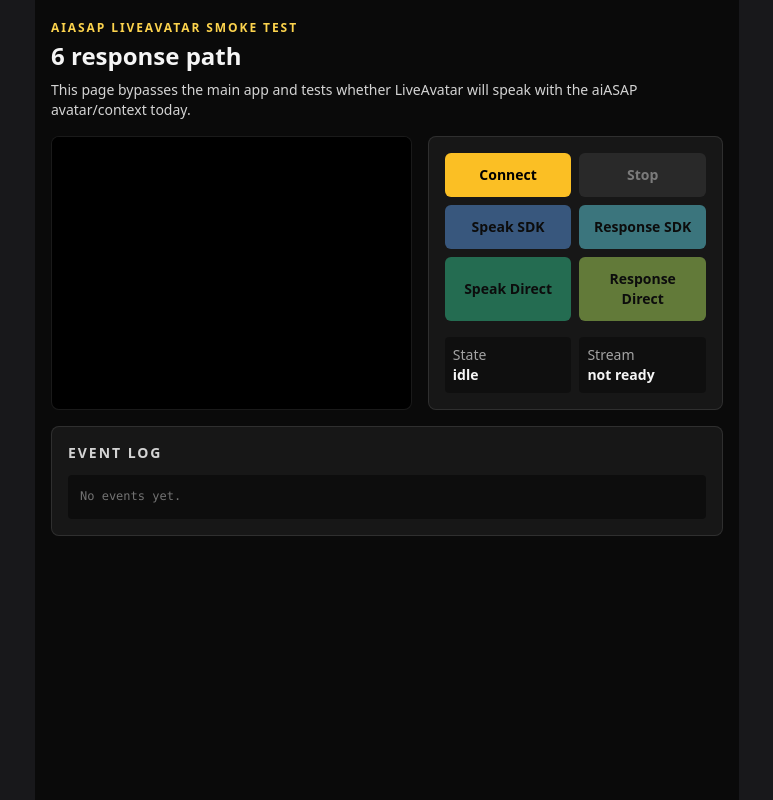
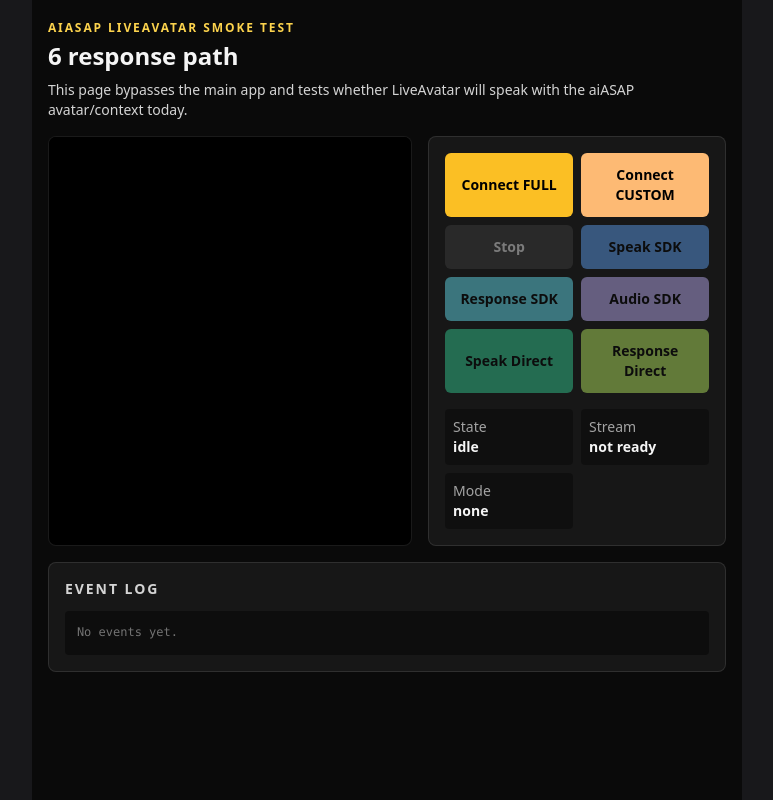
Before and after one commit to SGDietz/aiASAP, a Next.js app: page /liveavatar-smoke in a window 1280 px wide. Shown: the whole page, without its empty margins (253-1026 px from the left). Built offline with nearby package versions, Linux system fonts and the light colour scheme.

Commit message:
Add custom audio LiveAvatar smoke path

```diff
--- a/app/liveavatar-smoke/smoke-client.tsx
+++ b/app/liveavatar-smoke/smoke-client.tsx
@@ -38,6 +38,9 @@ export function LiveAvatarSmokeClient() {
   const [state, setState] = useState<string>("idle");
   const [connected, setConnected] = useState(false);
   const [streamReady, setStreamReady] = useState(false);
+  const [sessionMode, setSessionMode] = useState<"FULL" | "CUSTOM" | null>(
+    null,
+  );
 
   const canSpeak = connected && streamReady;
 
@@ -57,7 +60,7 @@ export function LiveAvatarSmokeClient() {
     };
   }, []);
 
-  async function connect() {
+  async function connect(mode: "FULL" | "CUSTOM") {
     if (sessionRef.current) {
       log("Session already exists. Stop it first.", "warn");
       return;
@@ -66,13 +69,18 @@ export function LiveAvatarSmokeClient() {
     setState("minting token");
     setStreamReady(false);
     setConnected(false);
-    log("Requesting aiASAP LiveAvatar token...");
+    setSessionMode(mode);
+    log(`Requesting aiASAP LiveAvatar ${mode} token...`);
 
-    const tokenResponse = await fetch("/api/start-session", { method: "POST" });
+    const tokenResponse = await fetch(
+      mode === "FULL" ? "/api/start-session" : "/api/start-custom-session",
+      { method: "POST" },
+    );
     const tokenData = await tokenResponse.json().catch(() => null);
     if (!tokenResponse.ok || !tokenData?.session_token) {
       const message = tokenData?.error || "Token request failed";
       setState("token failed");
+      setSessionMode(null);
       log(message, "error");
       return;
     }
@@ -148,6 +156,7 @@ export function LiveAvatarSmokeClient() {
     } catch (error) {
       log(`session.start failed: ${String(error)}`, "error");
       sessionRef.current = null;
+      setSessionMode(null);
     }
   }
 
@@ -157,6 +166,7 @@ export function LiveAvatarSmokeClient() {
     sessionRef.current = null;
     setConnected(false);
     setStreamReady(false);
+    setSessionMode(null);
     setState("stopping");
     try {
       await current.stop();
@@ -185,6 +195,33 @@ export function LiveAvatarSmokeClient() {
     }
     const eventId = current.message(RESPONSE_TEST_LINE);
     log(`sdk.message sent event_id=${eventId ?? "none"}`);
+  }
+
+  async function speakAudioViaSdk() {
+    const current = sessionRef.current;
+    if (!current) {
+      log("No session for SDK audio.", "warn");
+      return;
+    }
+    try {
+      log("Requesting ElevenLabs PCM audio...");
+      const response = await fetch("/api/elevenlabs-text-to-speech", {
+        method: "POST",
+        headers: { "Content-Type": "application/json" },
+        body: JSON.stringify({ text: TEST_LINE }),
+      });
+      const data = await response.json().catch(() => null);
+      const audioBase64 =
+        typeof data?.audio === "string" ? data.audio.trim() : "";
+      if (!response.ok || !audioBase64) {
+        throw new Error(data?.error || "No audio returned");
+      }
+      const audio = window.atob(audioBase64);
+      const eventId = current.repeatAudio(audio);
+      log(`sdk.repeatAudio sent event_id=${eventId ?? "none"}`);
+    } catch (error) {
+      log(`sdk.repeatAudio failed: ${String(error)}`, "error");
+    }
   }
 
   function publishCommand(eventType: CommandEventsEnum, text: string) {
@@ -251,11 +288,19 @@ export function LiveAvatarSmokeClient() {
             <div className="grid grid-cols-2 gap-2">
               <button
                 type="button"
-                onClick={() => void connect()}
+                onClick={() => void connect("FULL")}
                 disabled={Boolean(session)}
                 className="rounded-md bg-amber-400 px-3 py-3 text-sm font-bold text-black disabled:opacity-45"
               >
-                Connect
+                Connect FULL
+              </button>
+              <button
+                type="button"
+                onClick={() => void connect("CUSTOM")}
+                disabled={Boolean(session)}
+                className="rounded-md bg-orange-300 px-3 py-3 text-sm font-bold text-black disabled:opacity-45"
+              >
+                Connect CUSTOM
               </button>
               <button
                 type="button"
@@ -283,6 +328,14 @@ export function LiveAvatarSmokeClient() {
               </button>
               <button
                 type="button"
+                onClick={() => void speakAudioViaSdk()}
+                disabled={!canSpeak}
+                className="rounded-md bg-violet-300 px-3 py-3 text-sm font-bold text-black disabled:opacity-45"
+              >
+                Audio SDK
+              </button>
+              <button
+                type="button"
                 onClick={speakViaDirectLiveKit}
                 disabled={!canSpeak}
                 className="rounded-md bg-emerald-400 px-3 py-3 text-sm font-bold text-black disabled:opacity-45"
@@ -307,6 +360,10 @@ export function LiveAvatarSmokeClient() {
               <div className="rounded bg-black/35 p-2">
                 <dt className="text-neutral-400">Stream</dt>
                 <dd className="font-bold">{streamReady ? "ready" : "not ready"}</dd>
+              </div>
+              <div className="rounded bg-black/35 p-2">
+                <dt className="text-neutral-400">Mode</dt>
+                <dd className="font-bold">{sessionMode ?? "none"}</dd>
               </div>
             </dl>
           </div>
```
